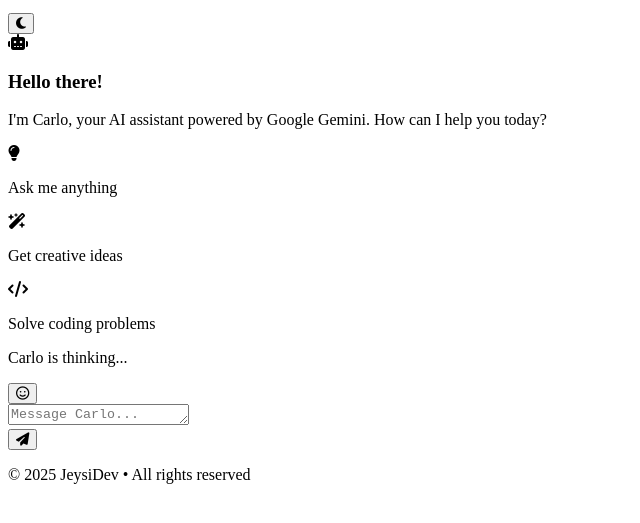
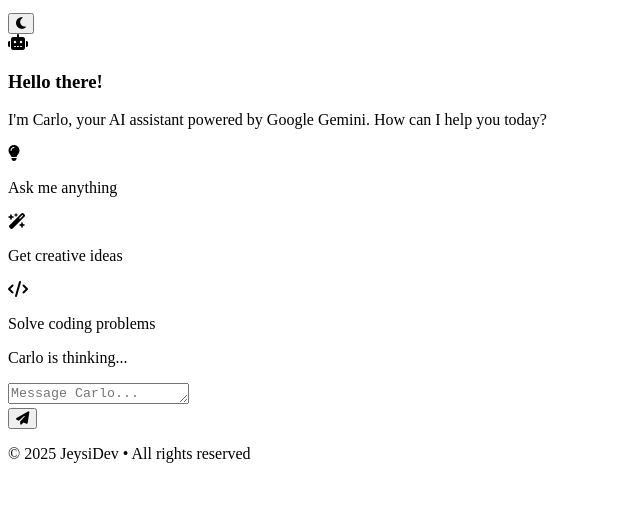
Before and after one commit to Jeysixczs/Chat-with-Carlo, a website with bundled scripts: page index.html in a window 1280 px wide. Shown: the part 127-650 px from the top of the page, without its empty margins (0-640 px from the left). Built offline with nearby package versions, Linux system fonts and the light colour scheme.

Commit message:
improved design

```diff
--- a/index.html
+++ b/index.html
@@ -75,9 +75,7 @@
 
             <!-- Input Area -->
             <div class="input-area">
-                <button class="emoji-btn" aria-label="Open emoji picker">
-                    <i class="far fa-smile"></i>
-                </button>
+
                 <div class="input-container">
                     <textarea id="user-input" placeholder="Message Carlo..." rows="1"></textarea>
                 </div>
```
Also changed, not shown: styles.css (line endings or trailing spaces).
